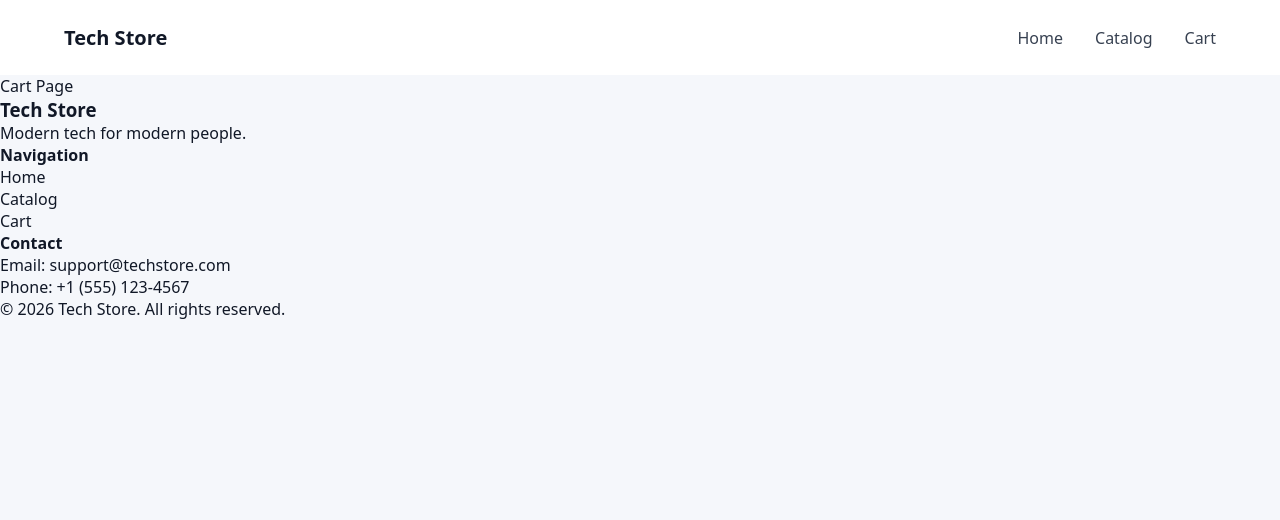
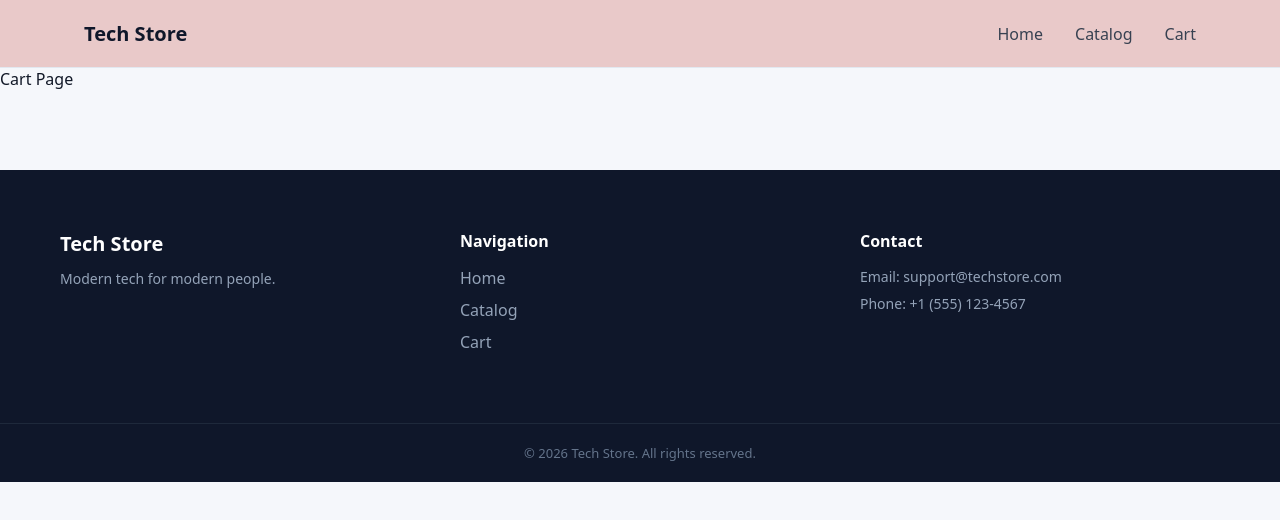
Before and after one commit to AlexandraPlat/final-project-team-2, a React (Vite) app: page /cart in a window 1280 px wide. Shown: the top 520 px of the page. Built offline with nearby package versions, Linux system fonts and the light colour scheme; the HTML template or start-up script is replaced by a standard one.

Commit message:
Footer/Header css correction

```diff
--- a/src/components/layout/Footer.module.css
+++ b/src/components/layout/Footer.module.css
@@ -1,58 +1,65 @@
 .footer {
-  background-color: #111;
-  color: #fff;
-  padding-top: 40px;
-  margin-top: 60px;
+  background: #0f172a;
+  color: #cbd5e1;
+  margin-top: 80px;
 }
 
 .container {
-  width: 90%;
   max-width: 1200px;
   margin: 0 auto;
+  padding: 60px 20px;
+  display: grid;
+  grid-template-columns: repeat(auto-fit, minmax(220px, 1fr));
+  gap: 40px;
 }
 
-.footer__inner {
-  display: grid;
-  grid-template-columns: repeat(auto-fit, minmax(200px, 1fr));
-  gap: 40px;
-  padding-bottom: 40px;
+.logo {
+  font-size: 20px;
+  font-weight: 700;
+  color: white;
+  margin-bottom: 12px;
 }
 
-.footer__logo {
-  font-size: 20px;
-  margin-bottom: 10px;
+.text {
+  color: #94a3b8;
+  font-size: 14px;
 }
 
-.footer__text {
-  color: #aaa;
+.links h4,
+.contact h4 {
+  color: white;
+  margin-bottom: 15px;
 }
 
-.footer__links ul {
+.links ul {
   list-style: none;
   padding: 0;
 }
 
-.footer__links a {
-  color: #ccc;
-  text-decoration: none;
-  display: block;
-  margin-bottom: 8px;
-  transition: color 0.3s;
+.links li {
+  margin-bottom: 10px;
 }
 
-.footer__links a:hover {
-  color: #4f8cff;
+.links a {
+  color: #94a3b8;
+  text-decoration: none;
+  transition: 0.3s;
 }
 
-.footer__contact p {
-  margin: 6px 0;
-  color: #aaa;
+.links a:hover {
+  color: white;
 }
 
-.footer__bottom {
-  border-top: 1px solid #222;
+.contact p {
+  margin-bottom: 8px;
+  font-size: 14px;
+  color: #94a3b8;
+}
+
+.bottom {
+  border-top: 1px solid #1e293b;
   text-align: center;
-  padding: 16px 0;
-  font-size: 14px;
-  color: #777;
+  padding: 20px;
+  font-size: 13px;
+  color: #64748b;
 }
--- a/src/components/layout/Footer.tsx
+++ b/src/components/layout/Footer.tsx
@@ -1,19 +1,19 @@
 import { NavLink } from "react-router-dom";
-import "./Footer.module.css";
+import styles from "./Footer.module.css";
 
 export default function Footer() {
   return (
-    <footer className="footer">
-      <div className="container footer__inner">
+    <footer className={styles.footer}>
+      <div className={styles.container}>
 
-        <div className="footer__brand">
-          <h3 className="footer__logo">Tech Store</h3>
-          <p className="footer__text">
+        <div className={styles.brand}>
+          <h3 className={styles.logo}>Tech Store</h3>
+          <p className={styles.text}>
             Modern tech for modern people.
           </p>
         </div>
 
-        <div className="footer__links">
+        <div className={styles.links}>
           <h4>Navigation</h4>
           <ul>
             <li><NavLink to="/">Home</NavLink></li>
@@ -22,7 +22,7 @@ export default function Footer() {
           </ul>
         </div>
 
-        <div className="footer__contact">
+        <div className={styles.contact}>
           <h4>Contact</h4>
           <p>Email: support@techstore.com</p>
           <p>Phone: +1 (555) 123-4567</p>
@@ -30,7 +30,7 @@ export default function Footer() {
 
       </div>
 
-      <div className="footer__bottom">
+      <div className={styles.bottom}>
         © {new Date().getFullYear()} Tech Store. All rights reserved.
       </div>
     </footer>
--- a/src/components/layout/Header.module.css
+++ b/src/components/layout/Header.module.css
@@ -1,13 +1,14 @@
 .header {
-  background: white;
-  padding: 24px 0;
+  background: rgb(233, 201, 201);
+  border-bottom: 1px solid #e2e8f0;
+
 }
 
 .container {
   width: 90%;
   max-width: 1200px;
   margin: 0 auto;
-
+  padding: 20px;
   display: flex;
   justify-content: space-between;
   align-items: center;
@@ -16,6 +17,8 @@
 .logo {
   font-weight: 700;
   font-size: 20px;
+  text-decoration: none;
+  color: #0f172a;
 }
 
 .nav {
@@ -31,3 +34,29 @@
 .nav a:hover {
   color: #2563eb;
 }
+.link {
+  text-decoration: none;
+  color: #475569;
+  font-weight: 500;
+  transition: 0.3s;
+}
+
+.link:hover {
+  color: #2563eb;
+}
+
+.active {
+  color: #2563eb;
+  font-weight: 600;
+  position: relative;
+}
+
+.active::after {
+  content: "";
+  position: absolute;
+  bottom: -6px;
+  left: 0;
+  width: 100%;
+  height: 2px;
+  background: #2563eb;
+}
```
